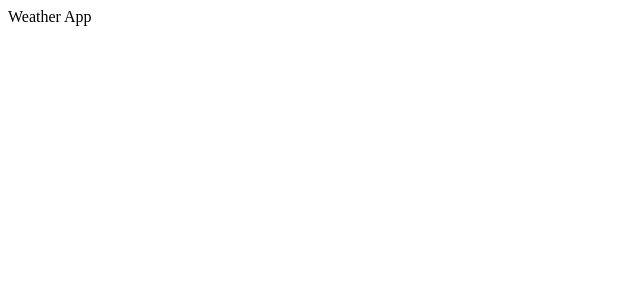
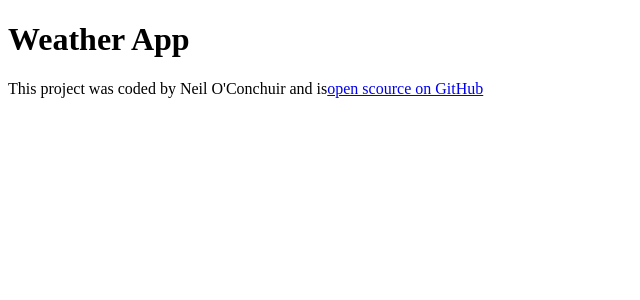
Before and after one commit to neiloconchuir/react-weather-app, a React (Create React App) app: page / in a window 1280 px wide. Shown: the top 300 px of the page, without its empty margins (0-640 px from the left). Built offline with nearby package versions, Linux system fonts and the light colour scheme.

Commit message:
Added github url

```diff
--- a/src/App.js
+++ b/src/App.js
@@ -4,7 +4,13 @@ import './App.css';
 function App() {
   return (
     <div className="App">
-     Weather App
+      <h1>Weather App</h1>
+      <footer>
+        This project was coded by Neil O'Conchuir and is
+        <a href="https://github.com/neiloconchuir/react-weather-app" target="_blank" rel="noreferrer">
+        open scource on GitHub
+        </a>
+      </footer>
     </div>
   );
 }
```
